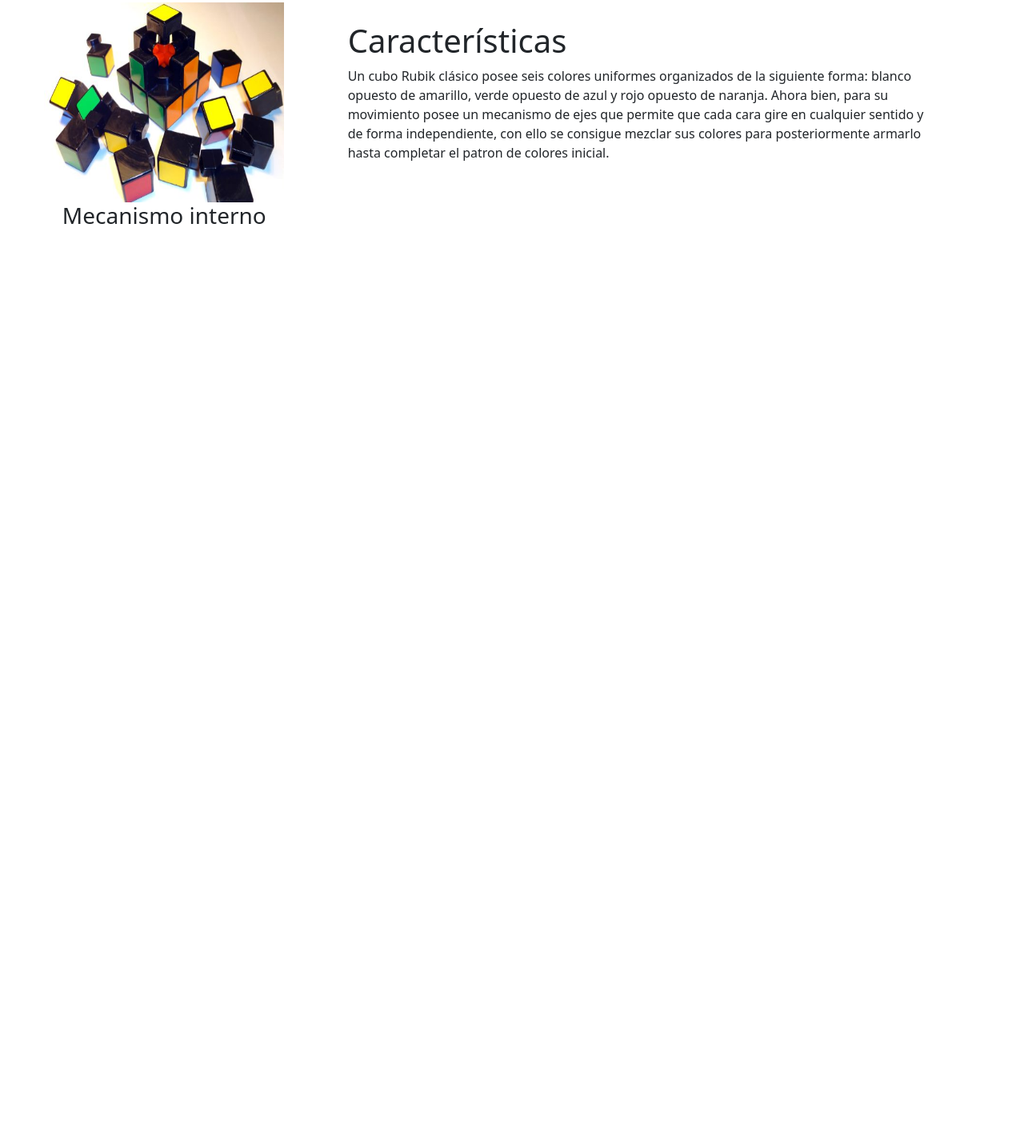
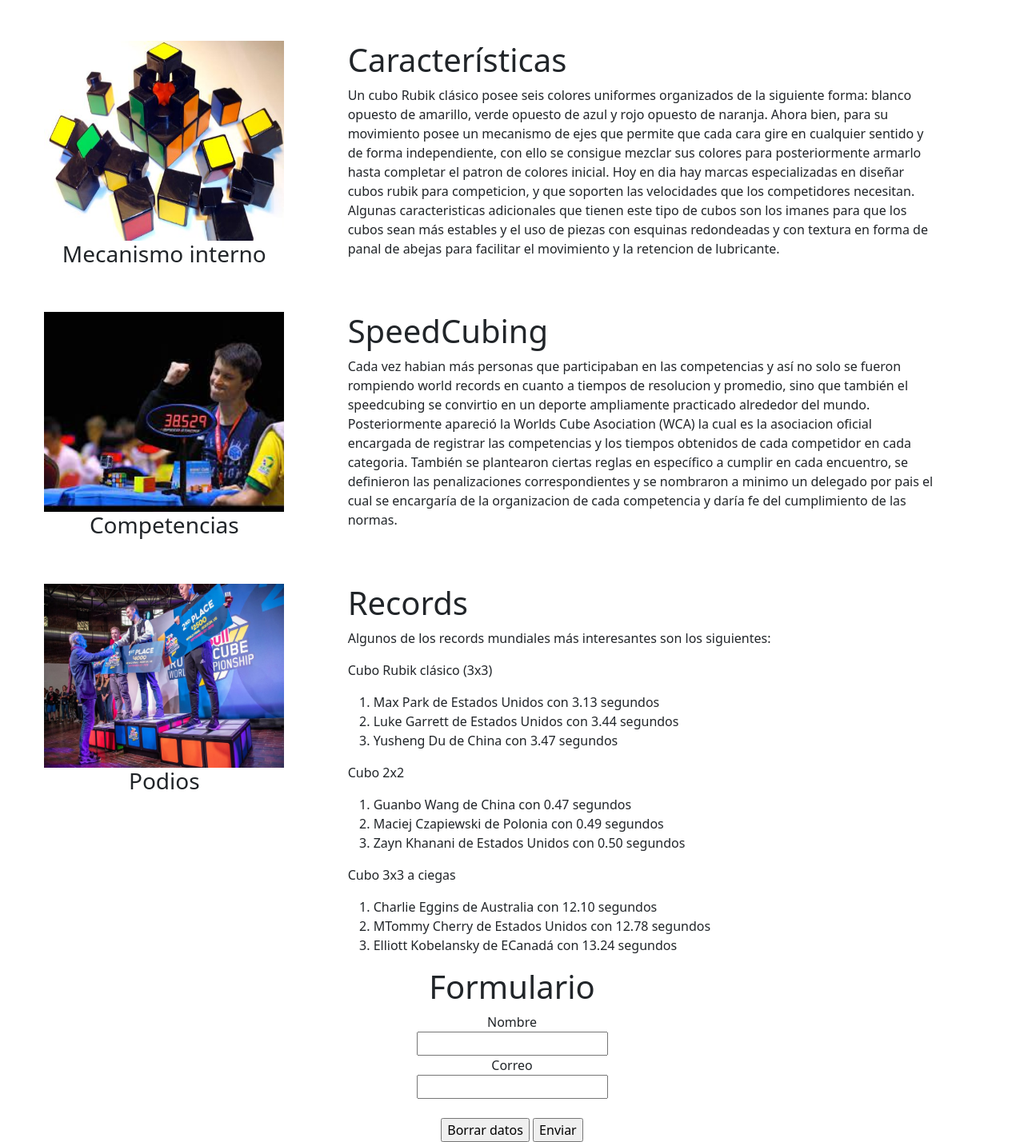
Before and after one commit to sarabemora/Taller_HTML_CSS_BootStrap, a plain HTML site: page Taller_HTML/index.html in a window 1280 px wide. Shown: the part 532-1960 px from the top of the page at 80% size. Before the commit the page ends 826 px from the top, so only its background shows below. Drawn offline with nearby package versions, Linux system fonts and the light colour scheme; a script that the page names is missing.

Commit message:
formulario y listas

```diff
--- a/Taller_HTML/index.html
+++ b/Taller_HTML/index.html
@@ -24,19 +24,23 @@
 
                     <ul class="navbar-nav ms-3">
                         <li class="nav-item">
-                            <a class="nav-link" href="#">Historia</a>
+                            <a class="nav-link" href="#historia">Historia</a>
                         </li>
 
                         <li class="nav-item">
-                            <a class="nav-link" href="#">Características</a>
+                            <a class="nav-link" href="#caracteristicas">Características</a>
                         </li>
 
                         <li class="nav-item">
-                            <a class="nav-link" href="#">SpeedCubing</a>
+                            <a class="nav-link" href="#speedcubing">SpeedCubing</a>
                         </li>
 
                         <li class="nav-item">
-                            <a class="nav-link" href="#">Formulario</a>
+                            <a class="nav-link" href="#records">Records</a>
+                        </li>
+
+                        <li class="nav-item">
+                            <a class="nav-link" href="#formulario">Formulario</a>
                         </li>
                     </ul>
 
@@ -61,7 +65,6 @@
         </div>
 
         <div class="col-12 col-md-7 text-left">
-            <br/>
             <h1 id="historia">Historia</h1>
             <p>
                 Erno Rubik, nació el 13 de julio de 1944, era profesor y escultor en la Universidad de Budapest y como herramienta de enseñanza
@@ -69,11 +72,15 @@
                 gomas elásticas y clips y era llamado "cubo mágico". Para 1980 se empezo la venta de este rompecabezas y en ese mismo año ganó
                 el premio alemán a "Juego del año" en la categoría de mejor rompecabezas, además se han vendido más de 450 millones de unidades
                 en todo el mundo, lo que lo convierte no solo en el rompecabezas más vendido sino también en el juguete más vendido en todo el mundo.
+                Con el paso del tiempo aprecieron personas que sabian cómo resolverlo y que cada vez lo hacian en menos tiempo así que aparecieron las competencias y no solo
+                del cubo rubik (3x3) sino tambien de otro tipo de cubos que se fueron creando como 2x2, 4x4, 5x5, pyraminx, megaminx, entre otros.
             </p>
         </div>
 
     </div>
 
+    <br/>
+    <br/>
     <div class="row">
 
         <div class="col-12 col-md-4 text-center">
@@ -82,14 +89,107 @@
 
         </div>
         <div class="col-12 col-md-7 text-left">
-            <br/>
             <h1 id="caracteristicas">Características</h1>
             <p>
                 Un cubo Rubik clásico posee seis colores uniformes organizados de la siguiente forma: blanco opuesto de amarillo, verde opuesto de
                 azul y rojo opuesto de naranja. Ahora bien, para su movimiento posee un mecanismo de ejes que permite que cada cara gire en cualquier sentido
                 y de forma independiente, con ello se consigue mezclar sus colores para posteriormente armarlo hasta completar el patron de colores inicial.
+                Hoy en dia hay marcas especializadas en diseñar cubos rubik para competicion, y que soporten las velocidades que los competidores necesitan.
+                Algunas caracteristicas adicionales que tienen este tipo de cubos son los imanes para que los cubos sean más estables y el uso de piezas
+                con esquinas redondeadas y con textura en forma de panal de abejas para facilitar el movimiento y la retencion de lubricante.
             </p>
         </div>
+    </div>
+
+    <br/>
+    <br/>
+    <div class="row">
+
+        <div class="col-12 col-md-4 text-center">
+            <img src="./img/competencia.jpg" width="300" height="250">
+            <h3>Competencias</h3>
+
+        </div>
+
+        <div class="col-12 col-md-7 text-left">
+            <h1 id="speedcubing">SpeedCubing</h1>
+            <p>
+                Cada vez habian más personas que participaban en las competencias y así no solo se fueron rompiendo world records en  cuanto a tiempos de resolucion y promedio,
+                sino que también el speedcubing se convirtio en un deporte ampliamente practicado alrededor del mundo. Posteriormente apareció la Worlds Cube Asociation (WCA)
+                la cual es la asociacion oficial encargada de registrar las competencias y los tiempos obtenidos de cada competidor en cada categoria. También se plantearon
+                ciertas reglas en específico a cumplir en cada encuentro, se definieron las penalizaciones correspondientes y se nombraron a minimo un delegado por pais el cual
+                se encargaría de la organizacion de cada competencia y daría fe del cumplimiento de las normas.
+            </p>
+
+        </div>
+    </div>
+
+    <br/>
+    <br/>
+    <div class="row">
+
+        <div class="col-12 col-md-4 text-center">
+            <img src="./img/records.jpg" width="300" height="230">
+            <h3>Podios</h3>
+
+        </div>
+
+        <div class="col-12 col-md-7 text-left">
+            <h1 id="records">Records</h1>
+            <p>
+                Algunos de los records mundiales más interesantes son los siguientes:
+            </p>
+            <p>
+                Cubo Rubik clásico (3x3)
+            </p>
+            <ol>
+                <li>Max Park de Estados Unidos con 3.13 segundos</li>
+                <li>Luke Garrett de Estados Unidos con 3.44 segundos</li>
+                <li>Yusheng Du de China con 3.47 segundos</li>
+            </ol>
+            <p>
+                Cubo 2x2
+            </p>
+            <ol>
+                <li>Guanbo Wang de China con 0.47 segundos</li>
+                <li>Maciej Czapiewski de Polonia con 0.49 segundos</li>
+                <li>Zayn Khanani de Estados Unidos con 0.50 segundos</li>
+            </ol>
+            <p>
+                Cubo 3x3 a ciegas
+            </p>
+            <ol>
+                <li>Charlie Eggins de Australia con 12.10 segundos</li>
+                <li>MTommy Cherry de Estados Unidos con 12.78 segundos</li>
+                <li>Elliott Kobelansky de ECanadá con 13.24 segundos</li>
+            </ol>
+
+        </div>
+    </div>
+
+    <div class="container-fluid text-center">
+        <h1 id="formulario">Formulario</h1>
+
+        <form>
+            <div>
+                <label for="nombre">Nombre</label>
+                <br/>
+                <input type="text" id="nombre">
+            </div>
+
+            <div>
+                <label for="correo">Correo</label>
+                <br/>
+                <input type="email" id="correo">
+            </div>
+
+            <div>
+                <br/>
+                <input type="reset" value="Borrar datos">
+                <input type="submit" value="Enviar">
+            </div>
+
+        </form>
     </div>
 
     <script src="https://cdn.jsdelivr.net/npm/bootstrap@5.3.2/dist/js/bootstrap.bundle.min.js" integrity="sha384-C6RzsynM9kWDrMNeT87bh95OGNyZPhcTNXj1NW7RuBCsyN/o0jlpcV8Qyq46cDfL" crossorigin="anonymous"></script>
```
Also changed, not shown: Taller_HTML/img/competencia.jpg (added), Taller_HTML/img/records.jpg (added).
